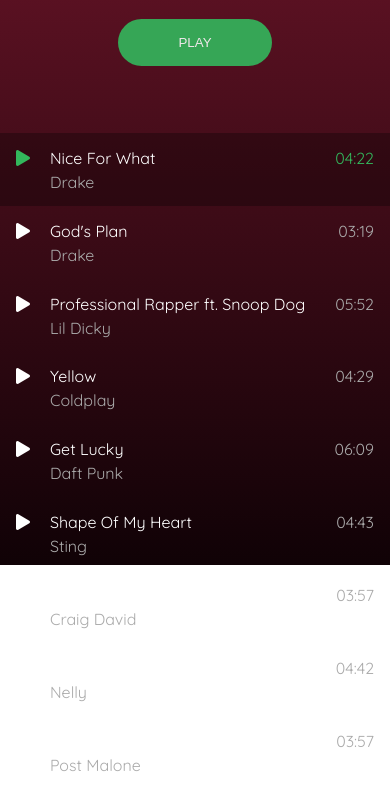
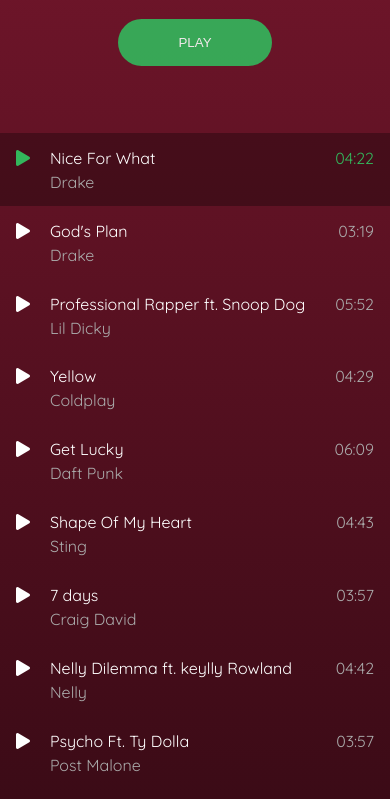
Before and after one commit to tonyspunei/music-player-app, a plain HTML site: page index.html in a window 390 px wide. Shown: the part 279-1078 px from the top of the page. Drawn offline with Linux system fonts and the light colour scheme.

Commit message:
small css change

```diff
--- a/css/styles.css
+++ b/css/styles.css
@@ -22,6 +22,12 @@
 body {
   font-family: var(--font-main-stack);
   line-height: 1.5;
+}
+
+@media (max-width: 840px) {
+  body {
+    height: 212vh;
+  }
 }
 
 .button {
```
